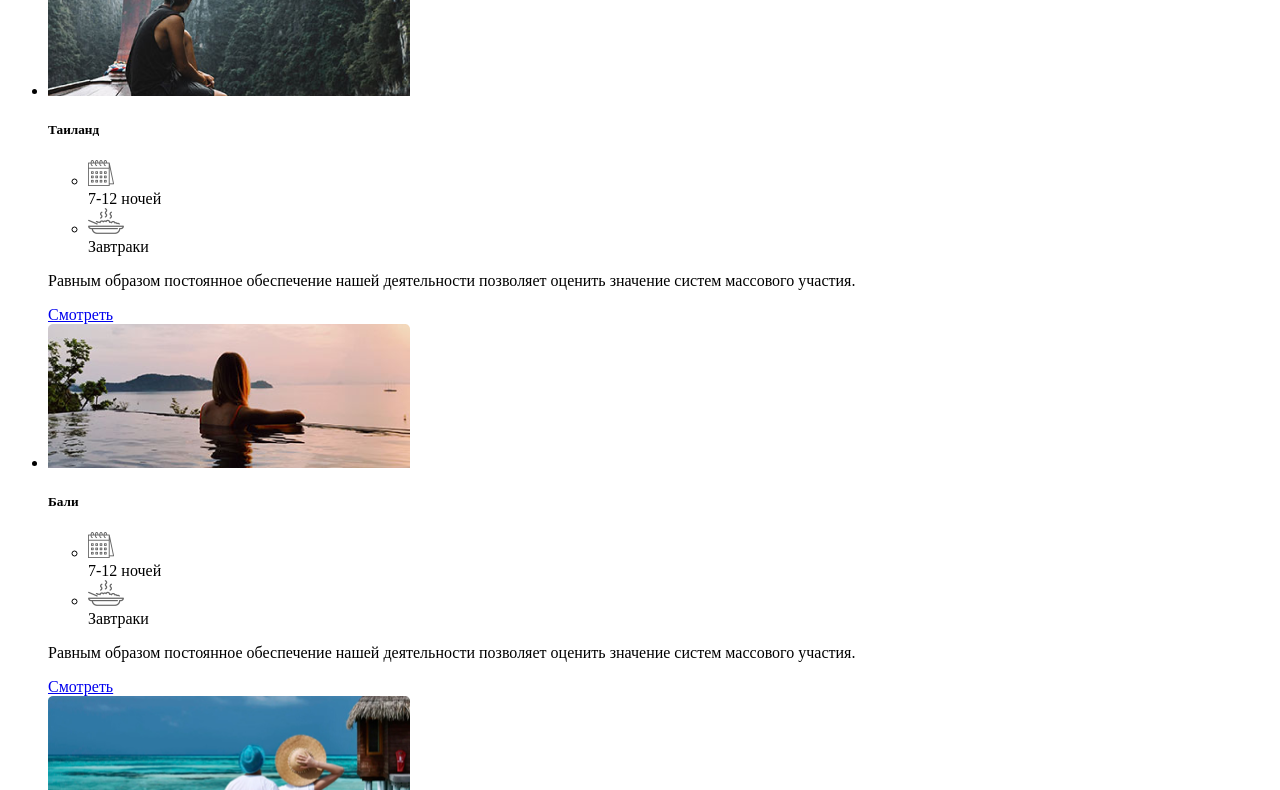
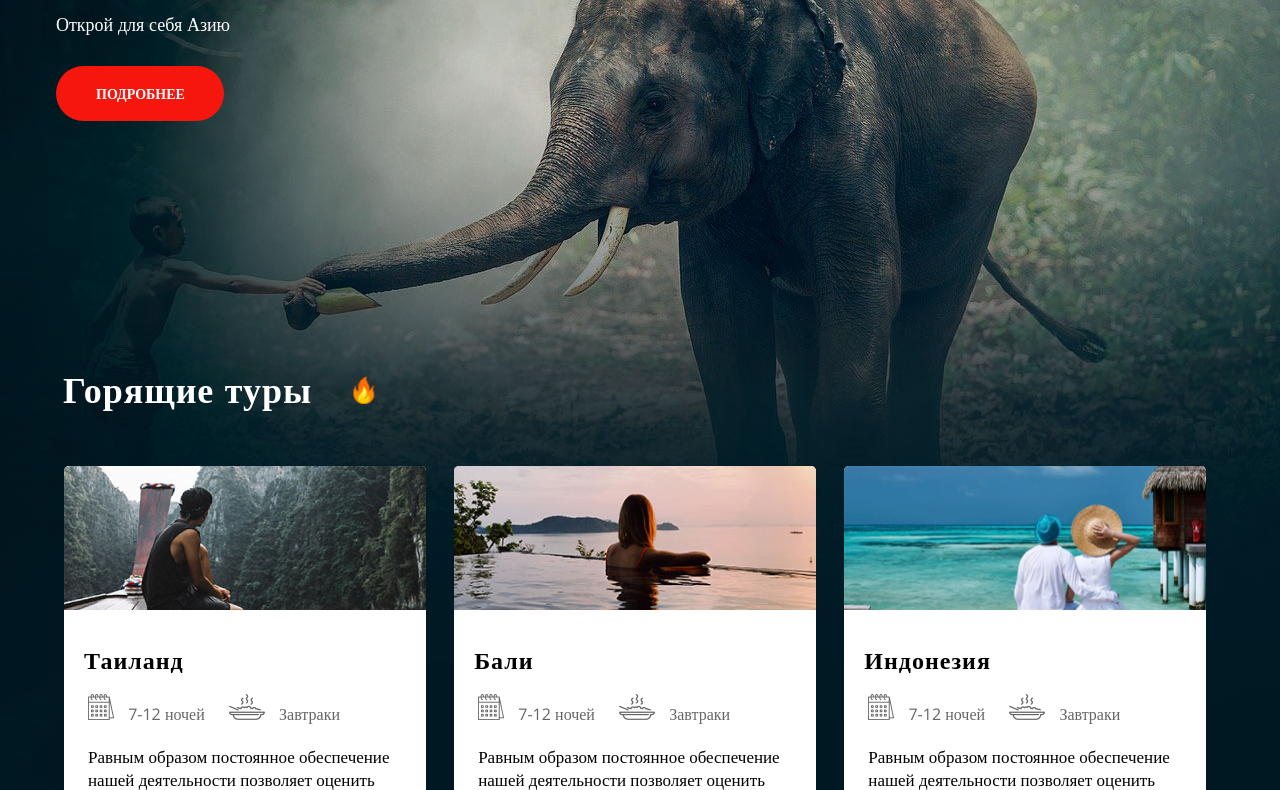
Before and after one commit to kreyhard/air-asia, a plain HTML site: page index.html in a window 1280 px wide. Shown: the part 415-1205 px from the top of the page. Drawn offline with nearby package versions, Linux system fonts and the light colour scheme.

Commit message:
Update main.css

```diff
--- a/css/main.css
+++ b/css/main.css
@@ -1,7 +1,7 @@
-@import url(css/blocks/base.css);
-@import url(css/blocks/header.css);
-@import url(css/blocks/hello.css);
-@import url(css/blocks/offers.css);
-@import url(css/blocks/news.css);
-@import url(css/blocks/about.css);
-@import url(css/blocks/footer.css);
+@import url(./blocks/base.css);
+@import url(./blocks/header.css);
+@import url(./blocks/hello.css);
+@import url(./blocks/offers.css);
+@import url(./blocks/news.css);
+@import url(./blocks/about.css);
+@import url(./blocks/footer.css);
```
